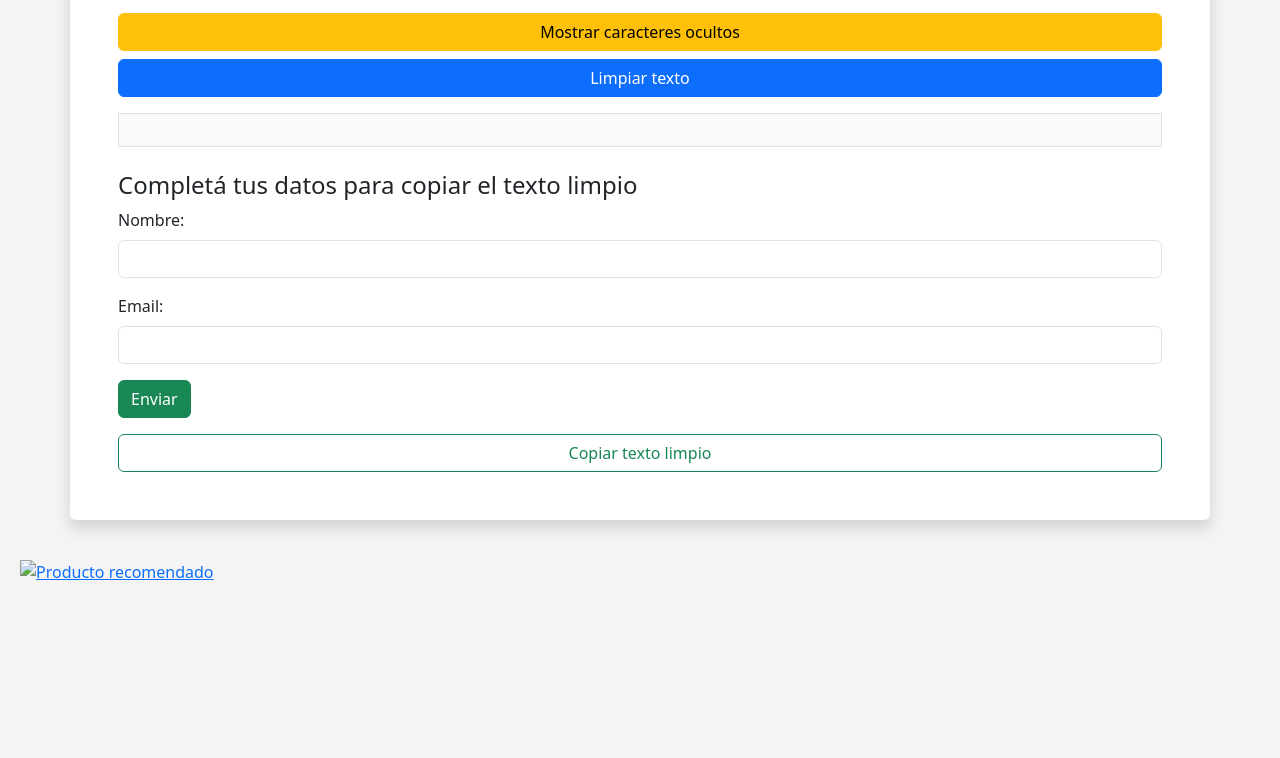
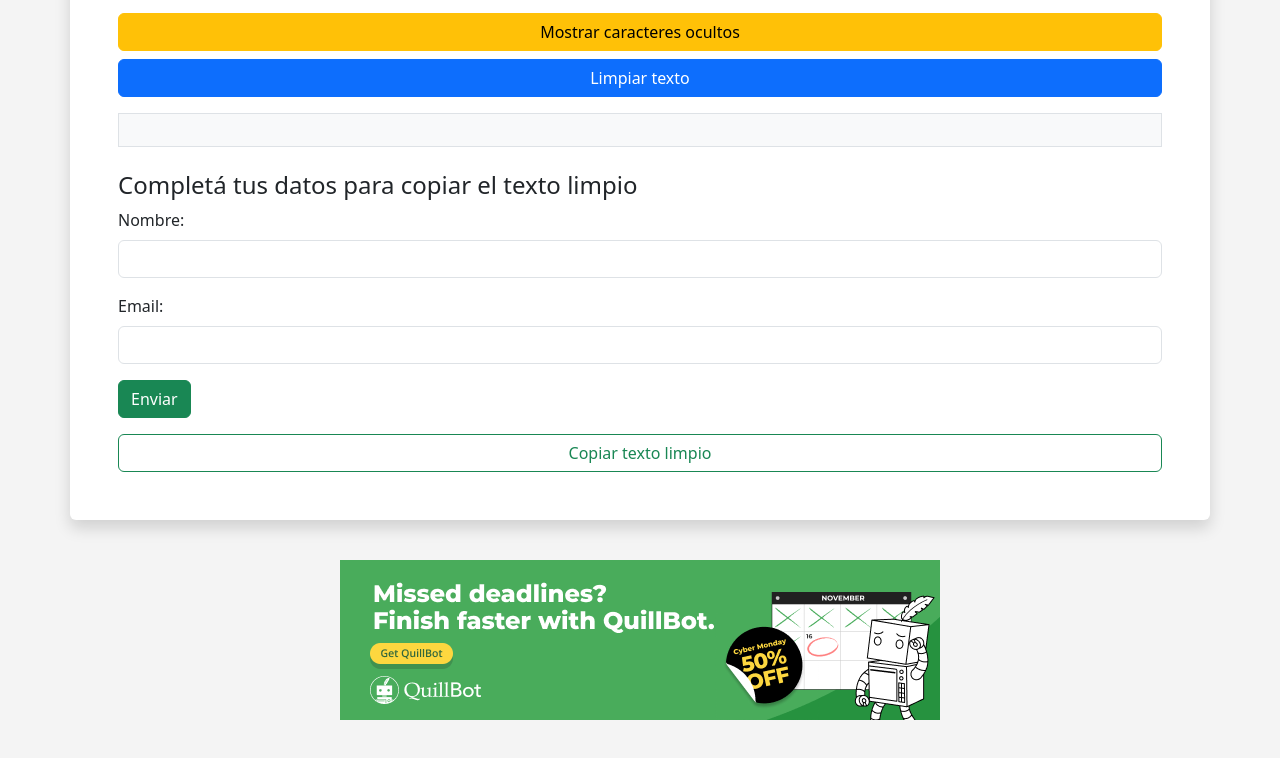
Before and after one commit to Ngervitz/unicode2, a plain HTML site: page index.html in a window 1280 px wide. Shown: the part 636-1394 px from the top of the page. Before the commit the page ends 1300 px from the top, so only its background shows below. Drawn offline with nearby package versions, Linux system fonts and the light colour scheme.

Commit message:
Update index.html

```diff
--- a/index.html
+++ b/index.html
@@ -151,5 +151,5 @@
 </body>
 </html>
 <a href="https://try.quillbot.com/Nicolas" target="_blank" rel="noopener noreferrer">
-  <img src="bbbb.jpg" alt="Producto recomendado" style="display: block; margin: 40px auto; max-width: 100%; height: auto;">
+  <img src="bbbb.png" alt="Producto recomendado" style="display: block; margin: 40px auto; max-width: 100%; height: auto;">
 </a>
```
